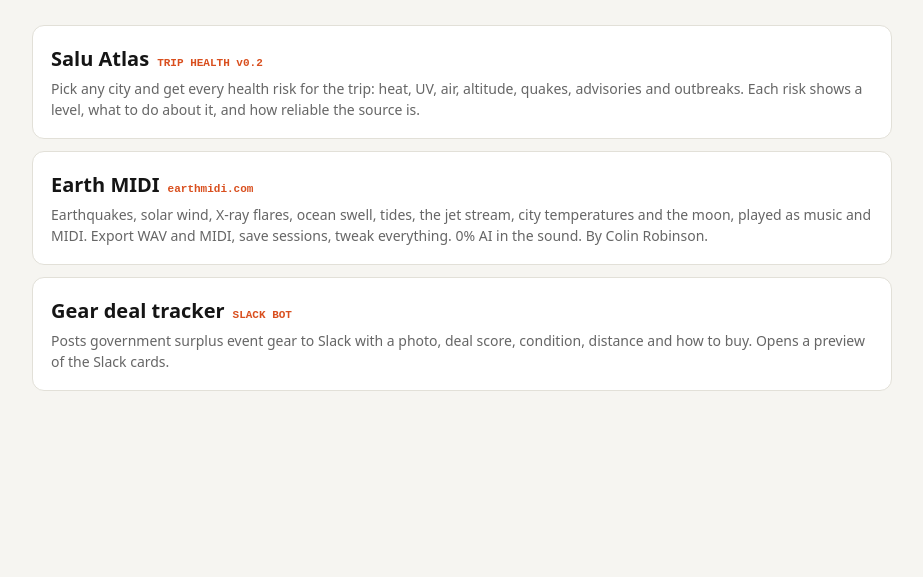
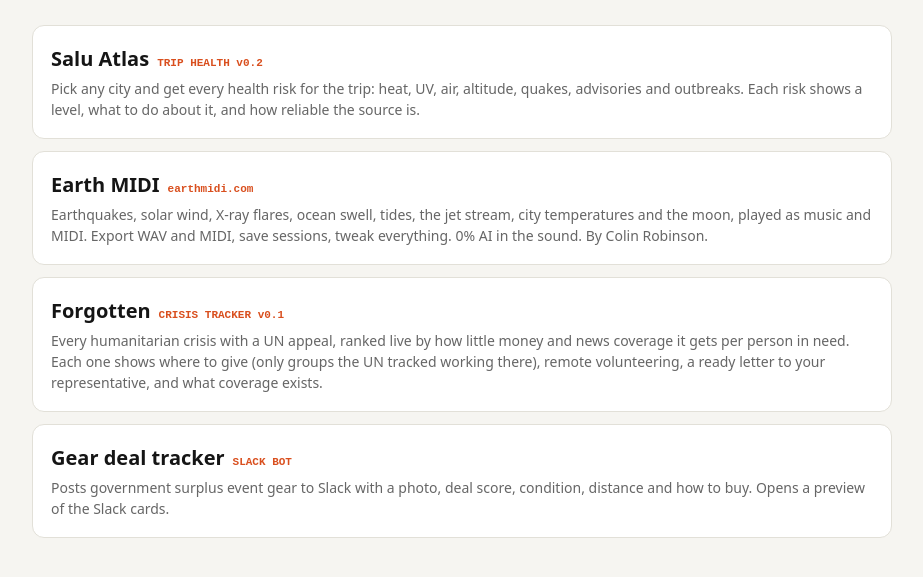
Before and after one commit to colinrobinson-labs/weird-apis-lab, a plain HTML site: page index.html in a window 1280 px wide. Shown: the part 151-728 px from the top of the page, without its empty margins (178-1101 px from the left). Drawn offline with Linux system fonts and the light colour scheme.

Commit message:
hub: add Forgotten

```diff
--- a/index.html
+++ b/index.html
@@ -16,5 +16,6 @@ a.c b{font-size:20px}a.c span{display:block;color:var(--mute);font-size:14px;mar
 <h1>Weird APIs Lab</h1><p class="s">Prototypes built on strange public data. v0.1, live data where the source allows it.</p>
 <a class="c" href="trip-health/"><b>Salu Atlas</b><i class="v">TRIP HEALTH v0.2</i><span>Pick any city and get every health risk for the trip: heat, UV, air, altitude, quakes, advisories and outbreaks. Each risk shows a level, what to do about it, and how reliable the source is.</span></a>
 <a class="c" href="https://earthmidi.com/"><b>Earth MIDI</b><i class="v">earthmidi.com</i><span>Earthquakes, solar wind, X-ray flares, ocean swell, tides, the jet stream, city temperatures and the moon, played as music and MIDI. Export WAV and MIDI, save sessions, tweak everything. 0% AI in the sound. By Colin Robinson.</span></a>
+<a class="c" href="forgotten/"><b>Forgotten</b><i class="v">CRISIS TRACKER v0.1</i><span>Every humanitarian crisis with a UN appeal, ranked live by how little money and news coverage it gets per person in need. Each one shows where to give (only groups the UN tracked working there), remote volunteering, a ready letter to your representative, and what coverage exists.</span></a>
 <a class="c" href="gear-tracker/preview.html"><b>Gear deal tracker</b><i class="v">SLACK BOT</i><span>Posts government surplus event gear to Slack with a photo, deal score, condition, distance and how to buy. Opens a preview of the Slack cards.</span></a>
 </div></body></html>
```
